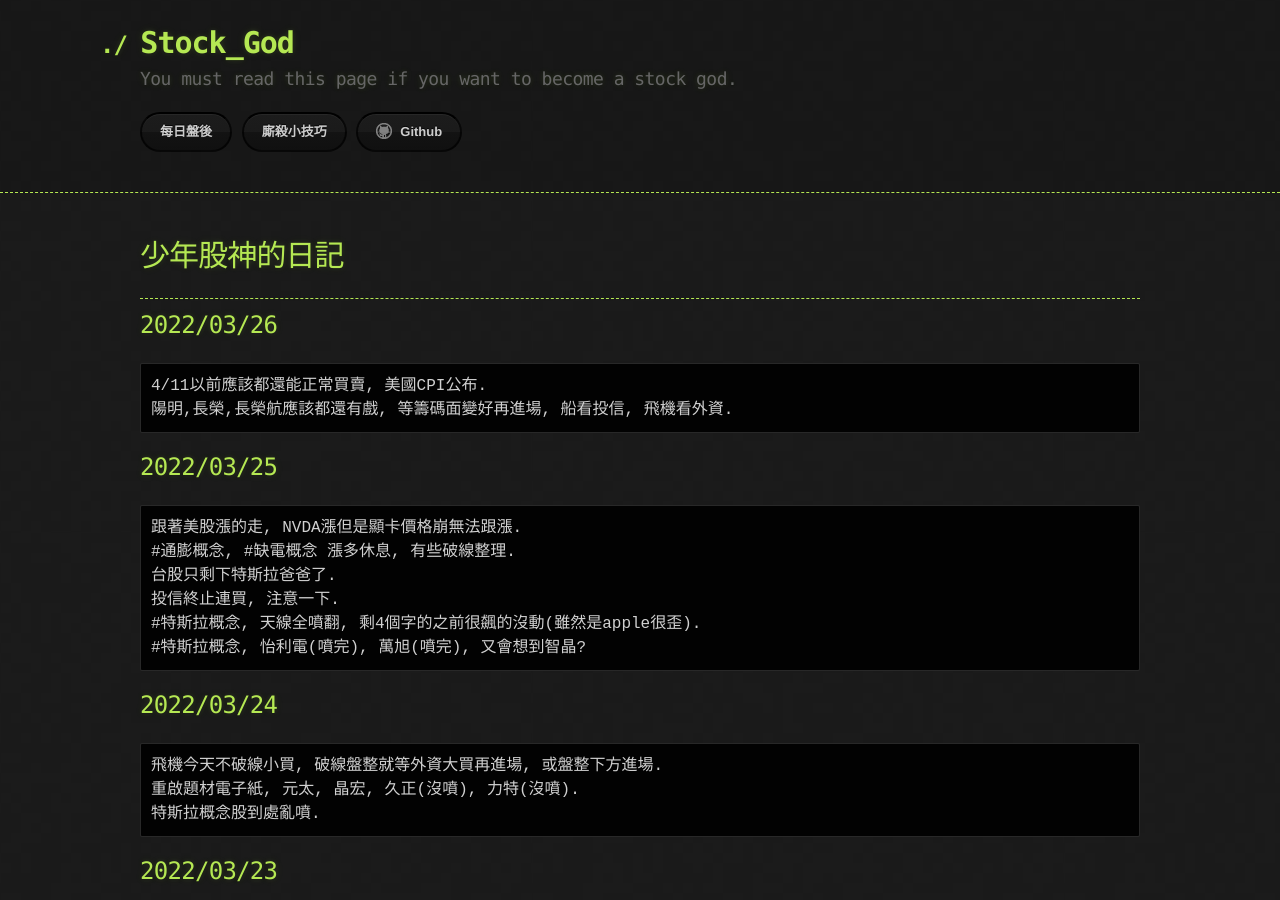
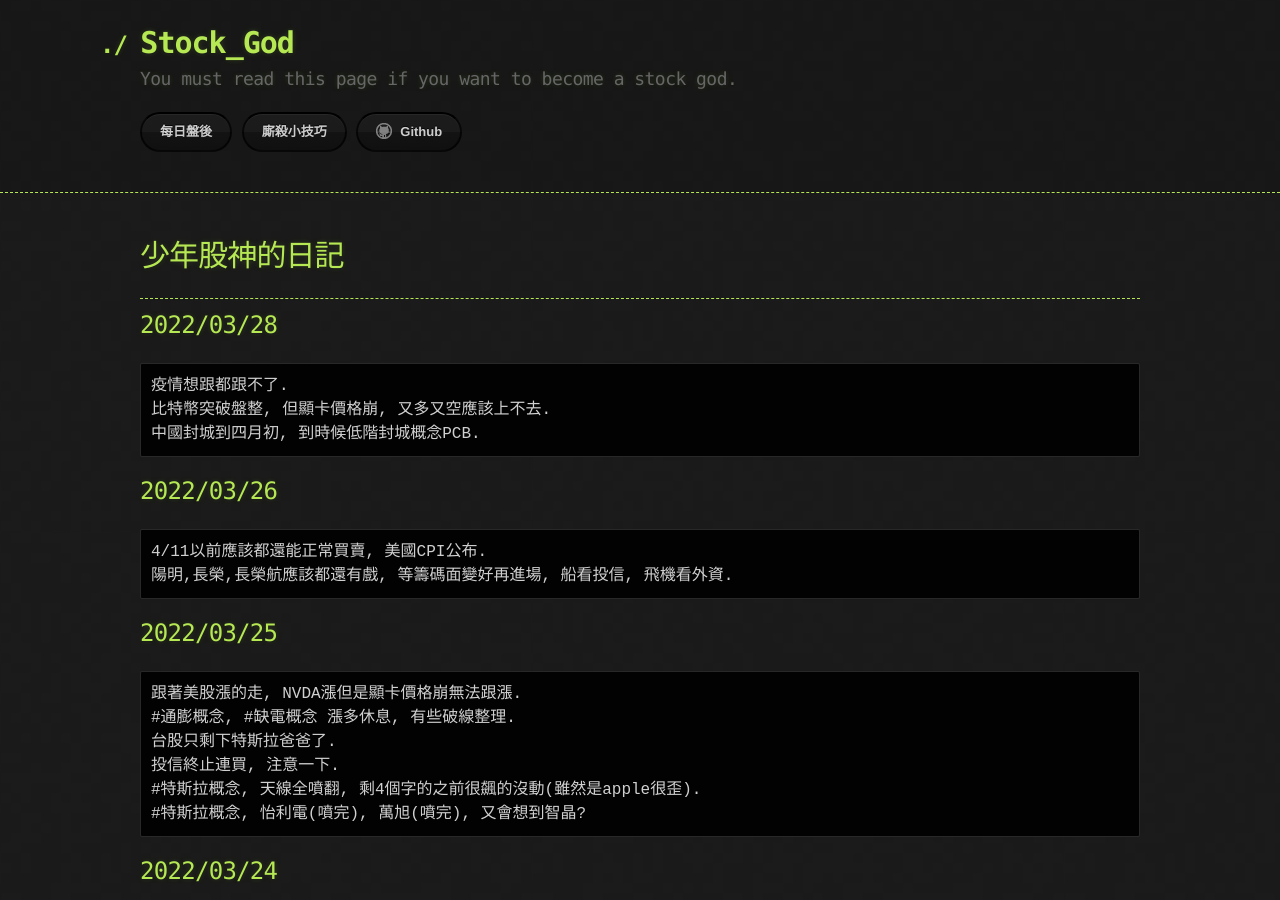
Before and after one commit to lepg5487/Stock_God, a Jekyll site: the page built from index.md, in a window 1280 px wide and 900 px high. Built offline with Jekyll 4.4.1, drawn with Linux system fonts in a browser that asks for light colours; our own code applies the rules of GitHub Pages for plain Markdown files.

Commit message:
Update index.md

````diff
--- a/index.md
+++ b/index.md
@@ -5,6 +5,13 @@ layout: testlayouts
 # 少年股神的日記
 
 ---
+
+## 2022/03/28
+```
+疫情想跟都跟不了.
+比特幣突破盤整, 但顯卡價格崩, 又多又空應該上不去.
+中國封城到四月初, 到時候低階封城概念PCB.
+```
 
 ## 2022/03/26
 ```
````
